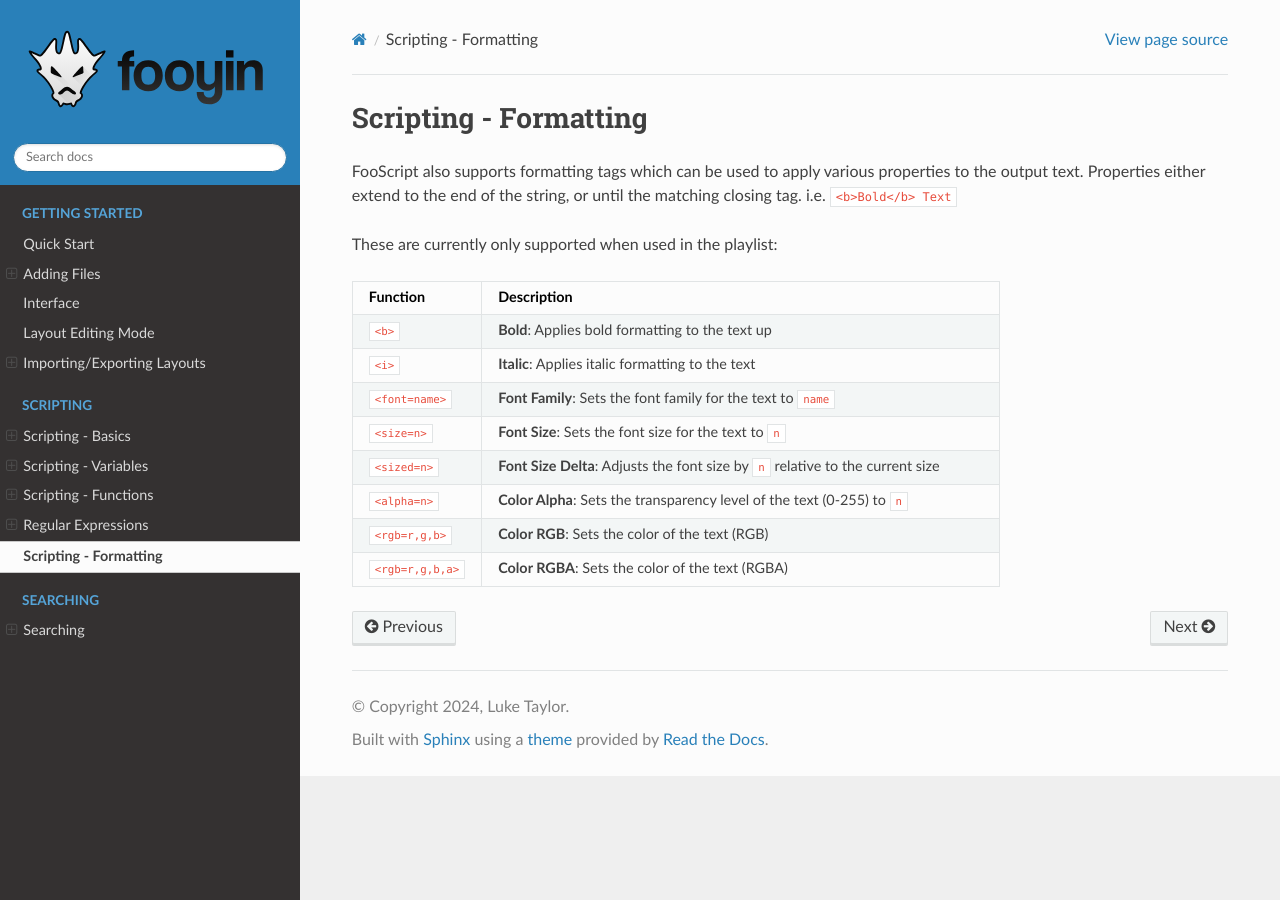
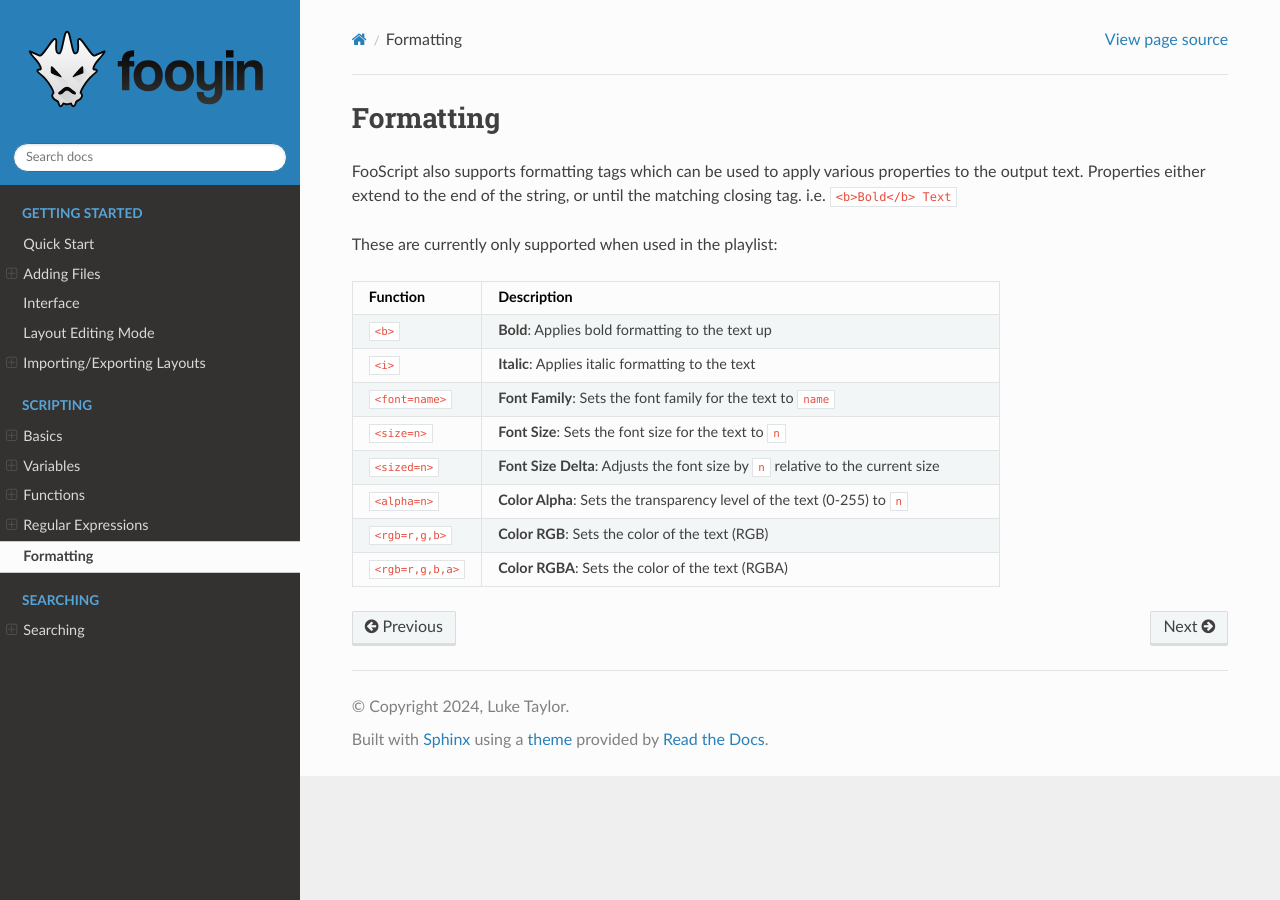
Before and after one commit to fooyin/fooyin-docs, a Sphinx documentation site: the page built from docs/source/scripting/formatting.rst, in a window 1280 px wide. Built offline with Sphinx 7.4.7 and the Read the Docs theme 3.1.0, drawn with Linux system fonts in a browser that asks for light colours.

Commit message:
Simplify scripting page titles

```diff
--- a/docs/source/scripting/basics.rst
+++ b/docs/source/scripting/basics.rst
@@ -1,5 +1,5 @@
-Scripting - Basics
-===================
+Basics
+======
 
 FooScript is a scripting language integrated into fooyin, offering advanced user configuration for many widgets.
 This section will introduce you to the basics of FooScript, including function calls, variable usage, and basic formatting.
--- a/docs/source/scripting/formatting.rst
+++ b/docs/source/scripting/formatting.rst
@@ -1,5 +1,5 @@
-Scripting - Formatting
-=======================
+Formatting
+==========
 
 FooScript also supports formatting tags which can be used to apply various properties to the output text.
 Properties either extend to the end of the string, or until the matching closing tag. i.e. ``<b>Bold</b> Text``
--- a/docs/source/scripting/functions.rst
+++ b/docs/source/scripting/functions.rst
@@ -1,5 +1,5 @@
-Scripting - Functions
-=====================
+Functions
+=========
 
 FooScript functions manipulate strings, perform calculations, look up metadata,
 and control script evaluation.
--- a/docs/source/scripting/variables.rst
+++ b/docs/source/scripting/variables.rst
@@ -1,5 +1,5 @@
-Scripting - Variables
-=====================
+Variables
+=========
 
 Variable availability depends on the context in which a script is evaluated.
 Metadata variables require a track, while playlist, queue, playback, library, and
```
